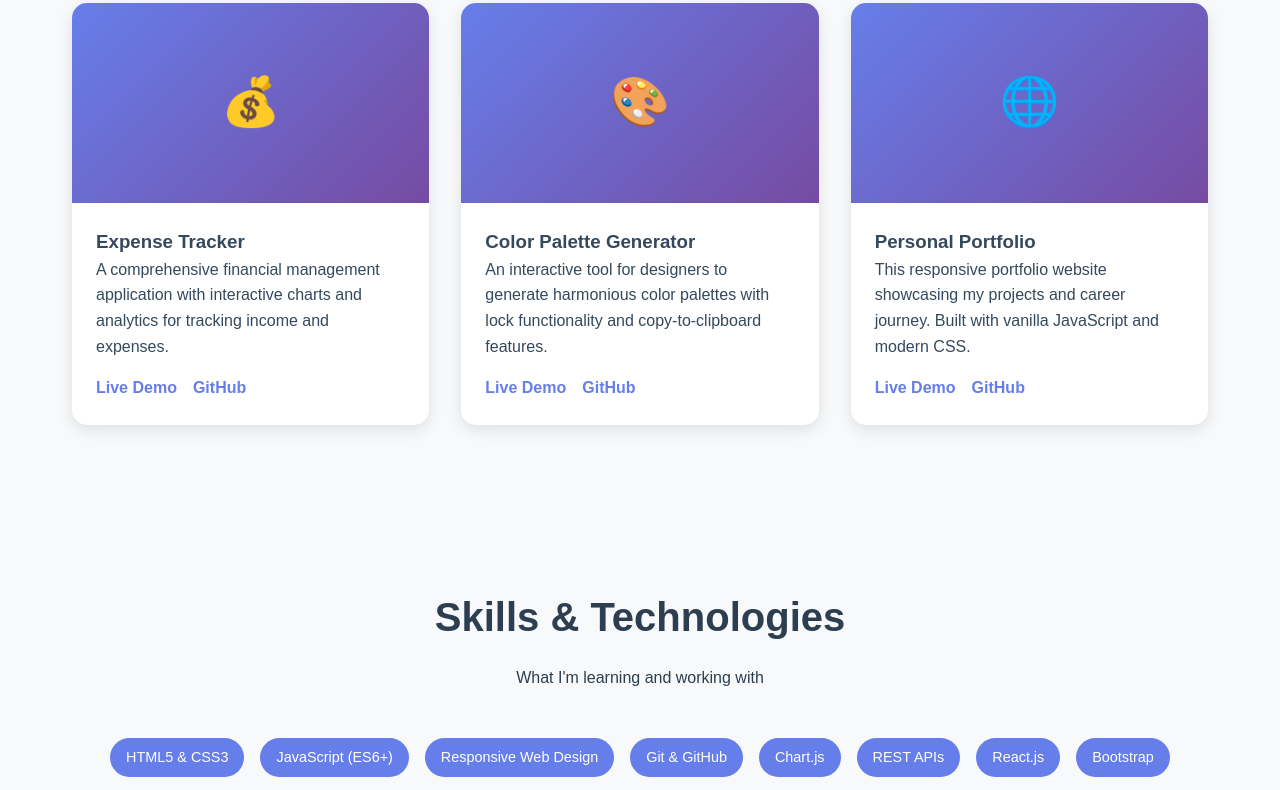
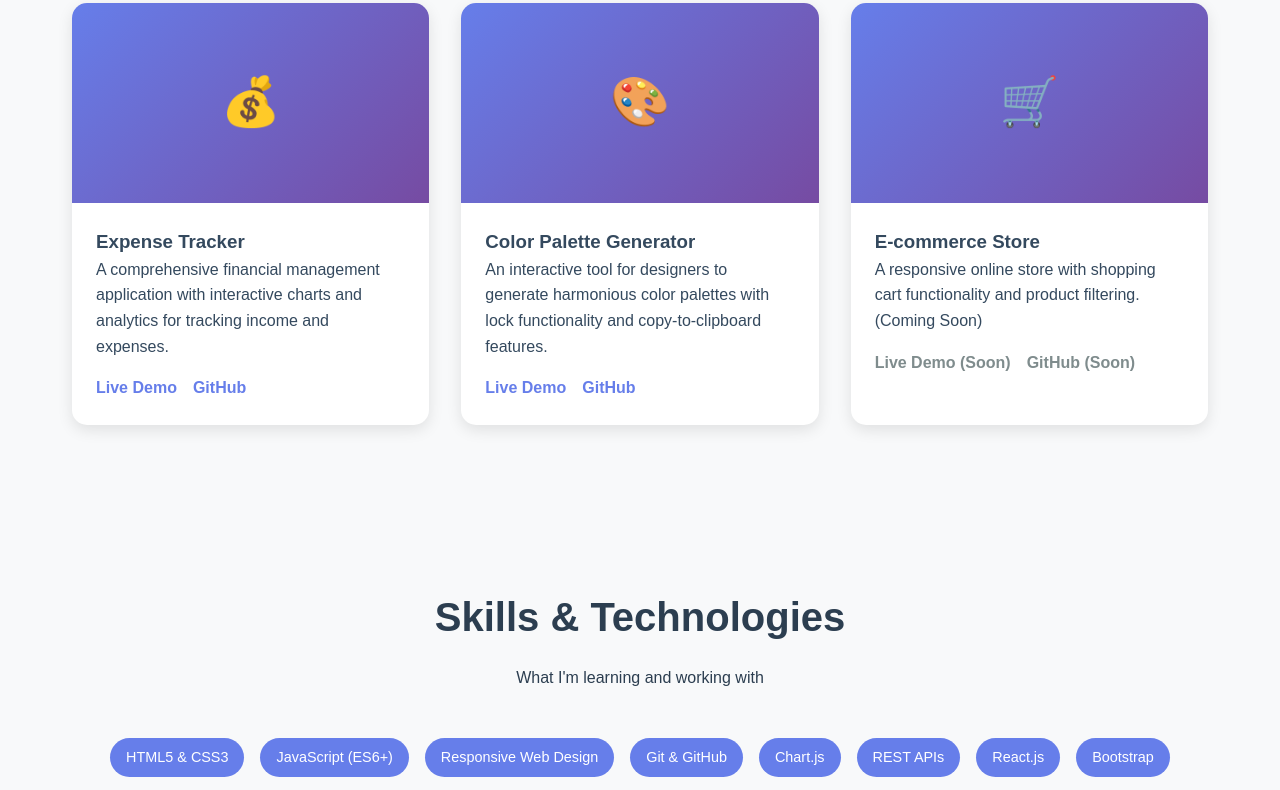
Before and after one commit to cindynathalyrt-bot/portfolio, a plain HTML site: page index.html in a window 1280 px wide. Shown: the part 2571-3361 px from the top of the page. Drawn offline with Linux system fonts and the light colour scheme.

Commit message:
Update index.html

```diff
--- a/index.html
+++ b/index.html
@@ -204,6 +204,11 @@
             font-weight: bold;
         }
 
+        .project-link.disabled {
+            color: #7f8c8d;
+            cursor: not-allowed;
+        }
+
         /* Timeline Section */
         .timeline {
             position: relative;
@@ -298,6 +303,10 @@
                 max-width: 280px;
                 margin: 0 auto;
             }
+
+            .timeline-item::before {
+                left: -15px;
+            }
         }
     </style>
 </head>
@@ -391,7 +400,7 @@
             <p>Practical applications of my coding skills</p>
         </div>
         <div class="projects-grid">
-            <!-- Project 1 -->
+            <!-- Project 1 - Expense Tracker -->
             <div class="project-card">
                 <div class="project-image">
                     💰
@@ -406,7 +415,7 @@
                 </div>
             </div>
 
-            <!-- Project 2 -->
+            <!-- Project 2 - Color Generator -->
             <div class="project-card">
                 <div class="project-image">
                     🎨
@@ -421,17 +430,17 @@
                 </div>
             </div>
 
-            <!-- Project 3 (Portfolio) -->
+            <!-- Project 3 - Coming Soon -->
             <div class="project-card">
                 <div class="project-image">
-                    🌐
+                    🛒
                 </div>
                 <div class="project-content">
-                    <h3>Personal Portfolio</h3>
-                    <p>This responsive portfolio website showcasing my projects and career journey. Built with vanilla JavaScript and modern CSS.</p>
+                    <h3>E-commerce Store</h3>
+                    <p>A responsive online store with shopping cart functionality and product filtering. (Coming Soon)</p>
                     <div class="project-links">
-                        <a href="https://cindynathalyrt-bot.github.io/portfolio/" class="project-link">Live Demo</a>
-                        <a href="https://github.com/cindynathalyrt-bot/portfolio" class="project-link">GitHub</a>
+                        <span class="project-link disabled">Live Demo (Soon)</span>
+                        <span class="project-link disabled">GitHub (Soon)</span>
                     </div>
                 </div>
             </div>
```
